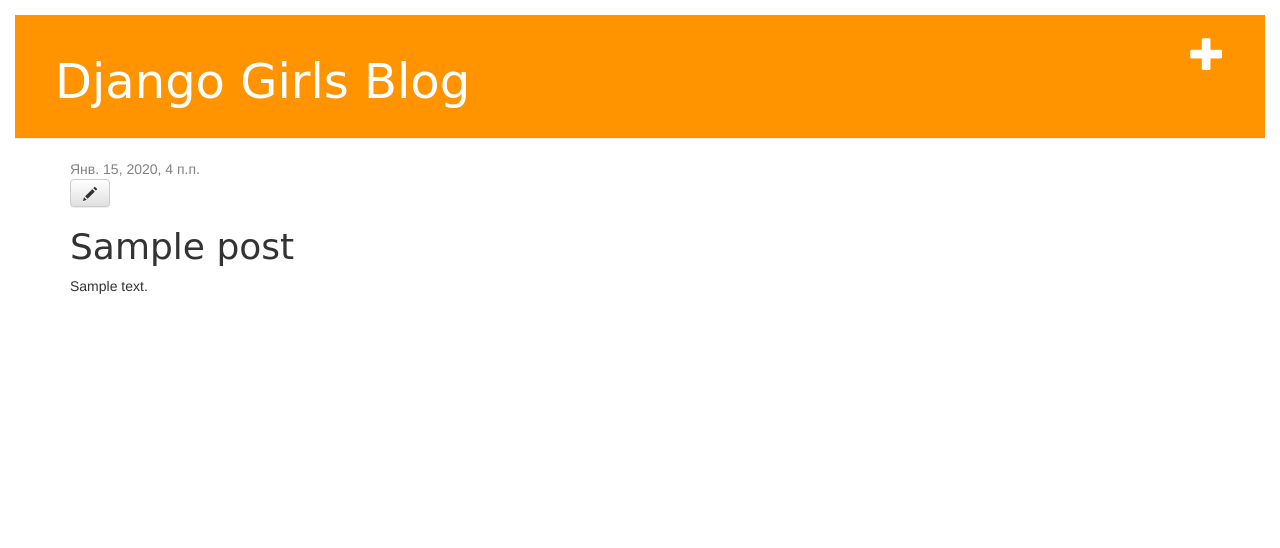
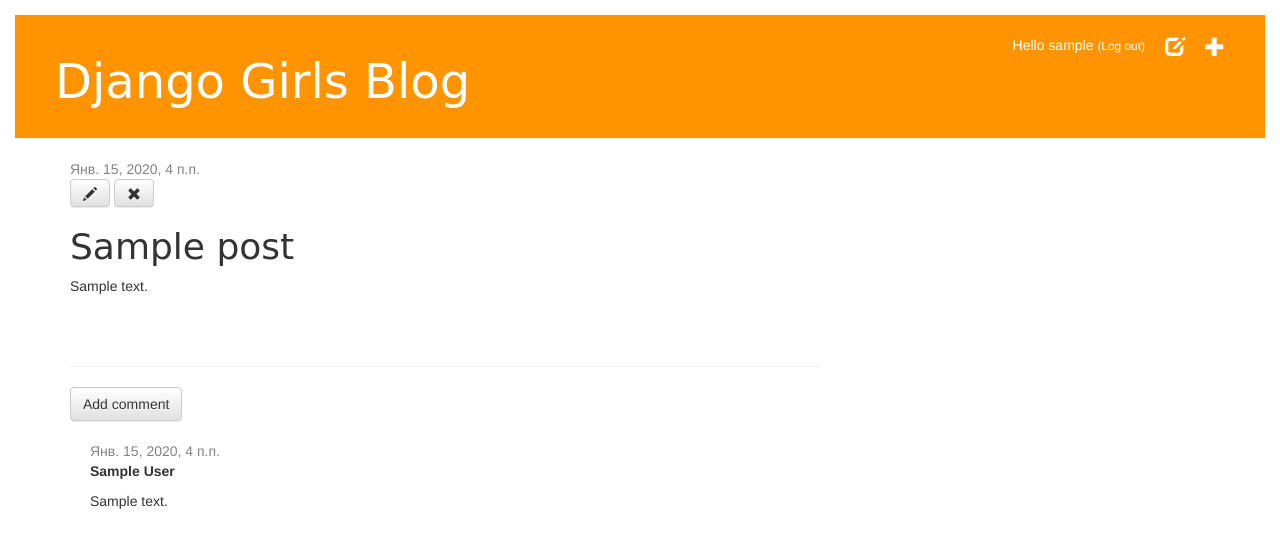
Before and after one commit to ilyavred/firstrepo, a Django app: page /post/1/ in a window 1280 px wide. Shown: the top 548 px of the page. Run offline with Django 3.2, Linux system fonts and the light colour scheme; a user stored in the database is signed in; tables that the repository leaves empty hold one stand-in row (values such as "Sample post"); parts of the project's set-up code (start-up, migrations or seed data) failed here and were passed over; some libraries are stand-ins or nearby versions.

Commit message:
Add comments adopt for heroku

```diff
--- a/blog/admin.py
+++ b/blog/admin.py
@@ -2,6 +2,7 @@
 
 # Register your models here.
 from django.contrib import admin
-from .models import Post
+from .models import Post, Comment
 
 admin.site.register(Post)
+admin.site.register(Comment)
--- a/blog/models.py
+++ b/blog/models.py
@@ -19,3 +19,20 @@
 
     def __str__(self):
         return self.title
+
+    def approved_comments(self):
+        return self.comments.filter(approved_comment=True)
+
+class Comment(models.Model):
+    post = models.ForeignKey('blog.Post', on_delete=models.CASCADE, related_name='comments')
+    author = models.CharField(max_length=200)
+    text = models.TextField()
+    created_date = models.DateTimeField(default=timezone.now)
+    approved_comment = models.BooleanField(default=False)
+
+    def approve(self):
+        self.approved_comment = True
+        self.save()
+
+    def __str__(self):
+        return self.text
--- a/blog/static/css/blog.css
+++ b/blog/static/css/blog.css
@@ -37,7 +37,7 @@
 .top-menu, .top-menu:hover, .top-menu:visited {
     color: #ffffff;
     float: right;
-    font-size: 26pt;
+    font-size: 20px;
     margin-right: 20px;
 }
 
@@ -48,3 +48,15 @@
 .post h1 a, .post h1 a:visited {
     color: #000000;
 }
+
+p.top-menu, p.top-menu:hover {
+font-size: 14px;
+}
+
+.top-menu a, .top-menu a:hover {
+color:inherit;
+}
+
+.comment {
+    margin: 20px 0px 20px 20px;
+}
--- a/blog/templates/blog/base.html
+++ b/blog/templates/blog/base.html
@@ -11,6 +11,10 @@
     <div class="page-header">
         {% if user.is_authenticated %}
             <a href="{% url 'post_new' %}" class="top-menu"><span class="glyphicon glyphicon-plus"></span></a>
+            <a href="{% url 'post_draft_list' %}" class="top-menu"><span class="glyphicon glyphicon-edit"></span></a>
+            <p class="top-menu">Hello {{ user.username }} <small>(<a href="{% url 'logout' %}">Log out</a>)</small></p>
+        {% else %}
+            <a href="{% url 'login' %}" class="top-menu"><span class="glyphicon glyphicon-lock"></span></a>
         {% endif %}
         <h1><a href="/">Django Girls Blog</a></h1>
     </div>
--- a/blog/templates/blog/post_detail.html
+++ b/blog/templates/blog/post_detail.html
@@ -6,11 +6,33 @@
             <div class="date">
                 {{ post.published_date }}
             </div>
+        {% else %}
+            <a class="btn btn-default" href="{% url 'post_publish' pk=post.pk %}">Publish</a>
         {% endif %}
         {% if user.is_authenticated %}
-             <a class="btn btn-default" href="{% url 'post_edit' pk=post.pk %}"><span class="glyphicon glyphicon-pencil"></span></a>
+            <a class="btn btn-default" href="{% url 'post_edit' pk=post.pk %}"><span class="glyphicon glyphicon-pencil"></span></a>
+            <a class="btn btn-default" href="{% url 'post_remove' pk=post.pk %}"><span class="glyphicon glyphicon-remove"></span></a>
         {% endif %}
         <h1>{{ post.title }}</h1>
         <p>{{ post.text|linebreaksbr }}</p>
     </div>
+    <hr>
+    <a class="btn btn-default" href="{% url 'add_comment_to_post' pk=post.pk %}">Add comment</a>
+    {% for comment in post.comments.all %}
+        {% if user.is_authenticated or comment.approved_comment %}
+        <div class="comment">
+            <div class="date">
+                {{ comment.created_date }}
+                {% if not comment.approved_comment %}
+                    <a class="btn btn-default" href="{% url 'comment_remove' pk=comment.pk %}"><span class="glyphicon glyphicon-remove"></span></a>
+                    <a class="btn btn-default" href="{% url 'comment_approve' pk=comment.pk %}"><span class="glyphicon glyphicon-ok"></span></a>
+                {% endif %}
+            </div>
+            <strong>{{ comment.author }}</strong>
+            <p>{{ comment.text|linebreaks }}</p>
+        </div>
+        {% endif %}
+    {% empty %}
+        <p>No comments here yet :(</p>
+    {% endfor %}
 {% endblock %}
--- a/blog/templates/blog/post_list.html
+++ b/blog/templates/blog/post_list.html
@@ -8,6 +8,7 @@
             </div>
             <h1><a href="{% url 'post_detail' pk=post.pk %}">{{ post.title }}</a></h1>
             <p>{{ post.text|linebreaksbr }}</p>
+            <a href="{% url 'post_detail' pk=post.pk %}">Comments: {{ post.approved_comments.count }}</a>
         </div>
     {% endfor %}
 {% endblock %}
--- a/blog/urls.py
+++ b/blog/urls.py
@@ -6,4 +6,10 @@
     path('post/<int:pk>/', views.post_detail, name='post_detail'),
     path('post/new/', views.post_new, name='post_new'),
     path('post/<int:pk>/edit/', views.post_edit, name='post_edit'),
+    path('drafts/', views.post_draft_list, name='post_draft_list'),
+    path('post/<pk>/publish/', views.post_publish, name='post_publish'),
+    path('post/<pk>/remove/', views.post_remove, name='post_remove'),
+    path('post/<int:pk>/comment/', views.add_comment_to_post, name='add_comment_to_post'),
+    path('comment/<int:pk>/approve/', views.comment_approve, name='comment_approve'),
+    path('comment/<int:pk>/remove/', views.comment_remove, name='comment_remove'),
 ]
--- a/blog/views.py
+++ b/blog/views.py
@@ -1,9 +1,10 @@
-from django.shortcuts import render
+
+from django.contrib.auth.decorators import login_required
 from django.utils import timezone
-from .models import Post
+from .models import Post, Comment
 from django.shortcuts import render, get_object_or_404
-from .forms import PostForm
 from django.shortcuts import redirect
+from .forms import PostForm, CommentForm
 
 def post_list(request):
     posts = Post.objects.filter(published_date__lte=timezone.now()).order_by('published_date')
@@ -14,19 +15,21 @@
     post = get_object_or_404(Post, pk=pk)
     return render(request, 'blog/post_detail.html', {'post': post})
 
+@login_required
 def post_new(request):
     if request.method == "POST":
         form = PostForm(request.POST)
         if form.is_valid():
             post = form.save(commit=False)
             post.author = request.user
-            post.published_date = timezone.now()
+            # post.published_date = timezone.now()
             post.save()
             return redirect('post_detail', pk=post.pk)
     else:
         form = PostForm()
     return render(request, 'blog/post_edit.html', {'form': form})
 
+@login_required
 def post_edit(request, pk):
     post = get_object_or_404(Post, pk=pk)
     if request.method == "POST":
@@ -34,9 +37,56 @@
         if form.is_valid():
             post = form.save(commit=False)
             post.author = request.user
-            post.published_date = timezone.now()
+            # post.published_date = timezone.now()
             post.save()
             return redirect('post_detail', pk=post.pk)
     else:
         form = PostForm(instance=post)
     return render(request, 'blog/post_edit.html', {'form': form})
+
+@login_required
+def post_draft_list(request):
+    posts = Post.objects.filter(published_date__isnull=True).order_by('created_date')
+    return render(request, 'blog/post_draft_list.html', {'posts': posts})
+
+@login_required
+def post_publish(request, pk):
+    post = get_object_or_404(Post, pk=pk)
+    post.publish()
+    return redirect('post_detail', pk=pk)
+
+@login_required
+def publish(self):
+    self.published_date = timezone.now()
+    self.save()
+
+@login_required
+def post_remove(request, pk):
+    post = get_object_or_404(Post, pk=pk)
+    post.delete()
+    return redirect('post_list')
+
+@login_required
+def comment_approve(request, pk):
+    comment = get_object_or_404(Comment, pk=pk)
+    comment.approve()
+    return redirect('post_detail', pk=comment.post.pk)
+
+@login_required
+def comment_remove(request, pk):
+    comment = get_object_or_404(Comment, pk=pk)
+    comment.delete()
+    return redirect('post_detail', pk=comment.post.pk)
+
+def add_comment_to_post(request, pk):
+    post = get_object_or_404(Post, pk=pk)
+    if request.method == "POST":
+        form = CommentForm(request.POST)
+        if form.is_valid():
+            comment = form.save(commit=False)
+            comment.post = post
+            comment.save()
+            return redirect('post_detail', pk=post.pk)
+    else:
+        form = CommentForm()
+    return render(request, 'blog/add_comment_to_post.html', {'form': form})
--- a/mysite/urls.py
+++ b/mysite/urls.py
@@ -13,10 +13,14 @@
     1. Import the include() function: from django.urls import include, path
     2. Add a URL to urlpatterns:  path('blog/', include('blog.urls'))
 """
+from django.urls import path, include
 from django.contrib import admin
-from django.urls import path, include
+
+from django.contrib.auth import views
 
 urlpatterns = [
     path('admin/', admin.site.urls),
+    path('accounts/login/', views.LoginView.as_view(), name='login'),
+    path('accounts/logout/', views.LogoutView.as_view(next_page='/'), name='logout'),
     path('', include('blog.urls')),
 ]
--- a/mysite/wsgi.py
+++ b/mysite/wsgi.py
@@ -14,3 +14,6 @@
 os.environ.setdefault('DJANGO_SETTINGS_MODULE', 'mysite.settings')
 
 application = get_wsgi_application()
+
+from whitenoise.django import DjangoWhiteNoise
+application = DjangoWhiteNoise(application)
--- /dev/null
+++ b/runtime.txt
@@ -0,0 +1 @@
+python-3.7.7
```
Also changed, not shown: blog/forms.py (+7 -1 lines), blog/templates/blog/add_comment_to_post.html (added, +9 -0 lines), blog/templates/blog/post_draft_list.html (added, +11 -0 lines), blog/templates/registration/login.html (added, +24 -0 lines), mysite/local_settings.py (added, +11 -0 lines), mysite/settings.py (+21 -4 lines), requirements.txt (+7 -1 lines), 1 other file.
